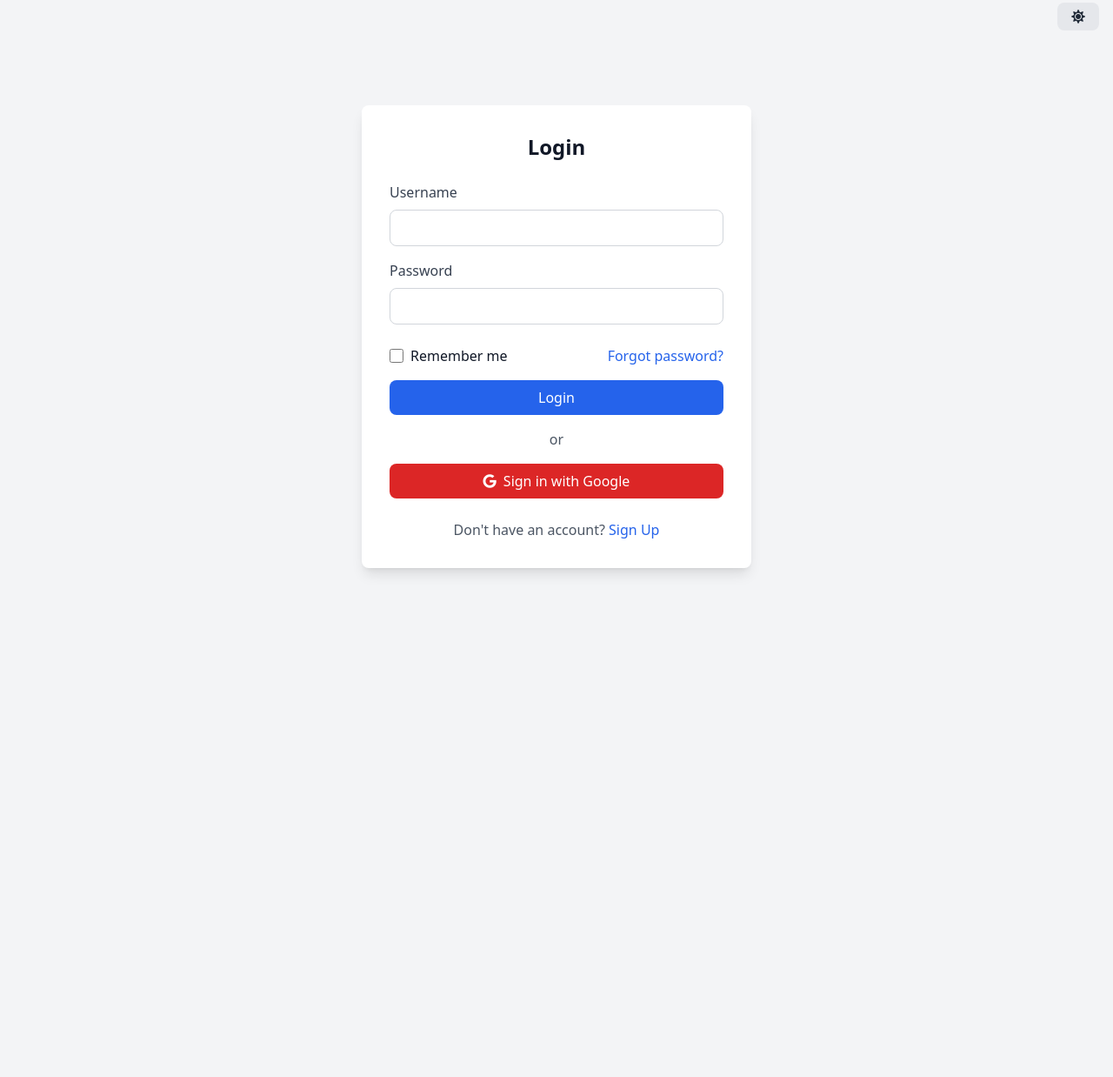
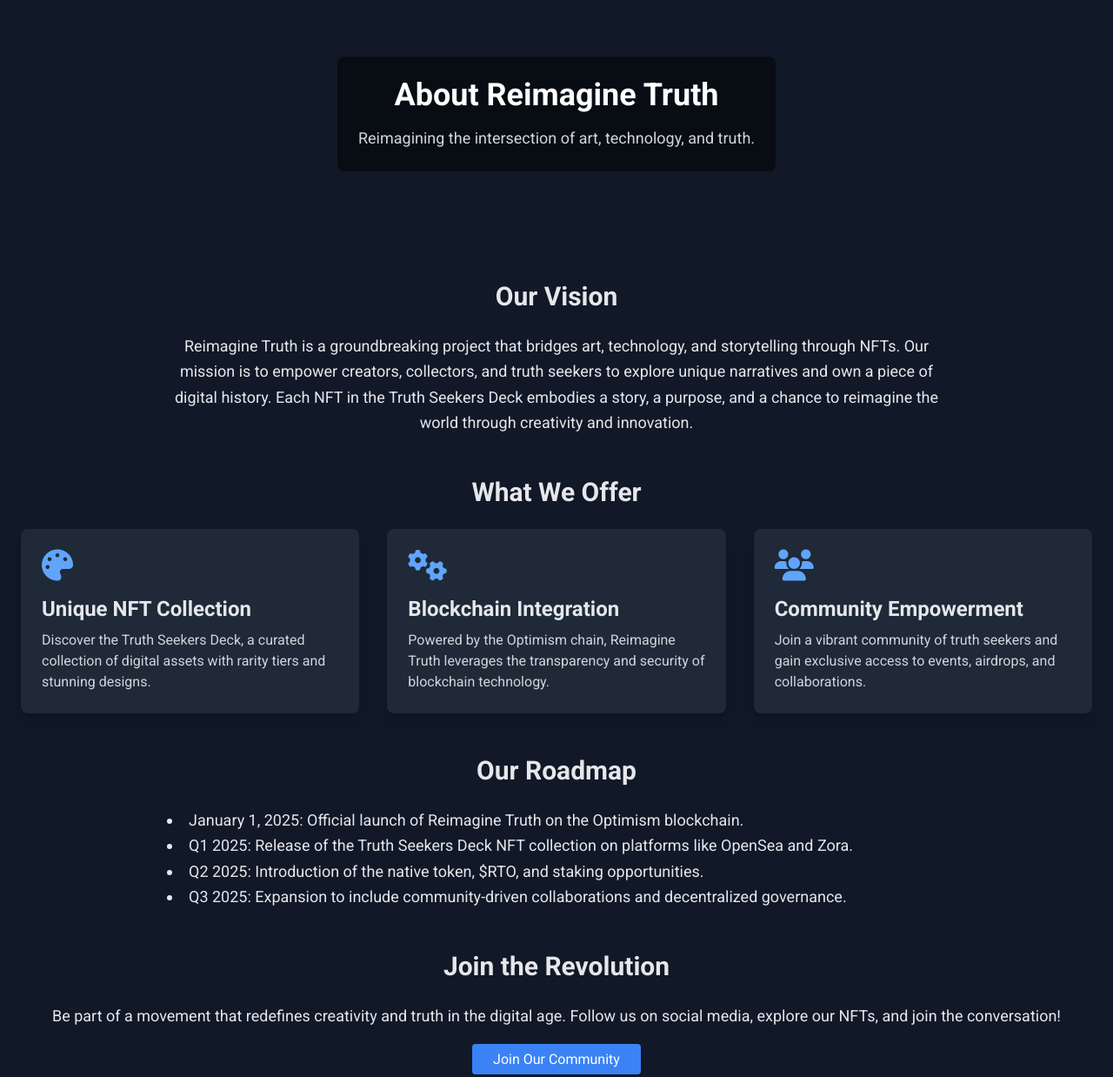
Before and after one commit to ReimagineTruth/aboutpages, a plain HTML site: page index.html in a window 1280 px wide. Shown: the part 13-1251 px from the top of the page at 87% size. Before the commit the page ends 800 px from the top, so only its background shows below. Drawn offline with nearby package versions, Linux system fonts and the light colour scheme.

Commit message:
Update index.html

```diff
--- a/index.html
+++ b/index.html
@@ -1,122 +1,127 @@
 <html lang="en">
-<head>
-    <meta charset="UTF-8">
-    <meta name="viewport" content="width=device-width, initial-scale=1.0">
-    <title>Login and Sign Up Portal</title>
-    <script src="https://cdn.tailwindcss.com"></script>
-    <link rel="stylesheet" href="https://cdnjs.cloudflare.com/ajax/libs/font-awesome/5.15.3/css/all.min.css"></link>
-    <link href="https://fonts.googleapis.com/css2?family=Roboto:wght@400;500;700&display=swap" rel="stylesheet">
-    <script>
-        // Toggle dark mode
-        function toggleDarkMode() {
-            document.documentElement.classList.toggle('dark');
-            const darkModeButtonIcon = document.getElementById('darkModeButtonIcon');
-            if (document.documentElement.classList.contains('dark')) {
-                darkModeButtonIcon.classList.remove('fa-moon');
-                darkModeButtonIcon.classList.add('fa-sun');
-            } else {
-                darkModeButtonIcon.classList.remove('fa-sun');
-                darkModeButtonIcon.classList.add('fa-moon');
-            }
+ <head>
+  <meta charset="utf-8"/>
+  <meta content="width=device-width, initial-scale=1.0" name="viewport"/>
+  <title>
+   About - Reimagine Truth
+  </title>
+  <script src="https://cdn.tailwindcss.com">
+  </script>
+  <link href="https://fonts.googleapis.com/css2?family=Roboto:wght@400;700&amp;display=swap" rel="stylesheet"/>
+  <link href="https://cdnjs.cloudflare.com/ajax/libs/font-awesome/5.15.3/css/all.min.css" rel="stylesheet"/>
+  <style>
+   body {
+            font-family: 'Roboto', sans-serif;
         }
-
-        // Show sign up form
-        function showSignUp() {
-            document.getElementById('login').classList.add('hidden');
-            document.getElementById('signup').classList.remove('hidden');
-            document.getElementById('forgot-password').classList.add('hidden');
-        }
-
-        // Show login form
-        function showLogin() {
-            document.getElementById('signup').classList.add('hidden');
-            document.getElementById('login').classList.remove('hidden');
-            document.getElementById('forgot-password').classList.add('hidden');
-        }
-
-        // Show forgot password form
-        function showForgotPassword() {
-            document.getElementById('login').classList.add('hidden');
-            document.getElementById('signup').classList.add('hidden');
-            document.getElementById('forgot-password').classList.remove('hidden');
-        }
-
-        // Enable dark mode by default
-        document.addEventListener('DOMContentLoaded', (event) => {
-            document.documentElement.classList.add('dark');
-            const darkModeButtonIcon = document.getElementById('darkModeButtonIcon');
-            darkModeButtonIcon.classList.remove('fa-moon');
-            darkModeButtonIcon.classList.add('fa-sun');
-        });
-    </script>
-</head>
-<body class="bg-gray-100 dark:bg-gray-900 flex items-center justify-center min-h-screen font-roboto">
-    <div class="absolute top-4 right-4">
-        <button id="darkModeButton" onclick="toggleDarkMode()" class="bg-gray-200 dark:bg-gray-700 text-gray-800 dark:text-gray-200 px-4 py-2 rounded-lg">
-            <i id="darkModeButtonIcon" class="fas fa-sun"></i>
-        </button>
+  </style>
+ </head>
+ <body class="bg-gray-900 text-gray-200">
+  <!-- Header Section -->
+  <header class="h-72 flex items-center justify-center text-center relative">
+   <img alt="A sharply dressed, intense-looking male character in a futuristic setting" class="absolute inset-0 w-full h-full object-cover opacity-50" height="1080" src="https://storage.googleapis.com/a1aa/image/1FQV3oXz2eyKKy6Cq1zIDUuMKYdhAqmo1q9QUZxnSM93cC8JA.jpg" style="display: none;" width="1920"/>
+   <div class="relative bg-black bg-opacity-50 p-6 rounded-lg">
+    <h1 class="text-4xl font-bold text-white">
+     About Reimagine Truth
+    </h1>
+    <p class="mt-4 text-lg text-gray-300">
+     Reimagining the intersection of art, technology, and truth.
+    </p>
+   </div>
+  </header>
+  <!-- Main Content -->
+  <main class="px-6 py-12">
+   <!-- About Section -->
+   <section class="mb-12">
+    <h2 class="text-3xl font-bold text-center mb-6">
+     Our Vision
+    </h2>
+    <p class="text-lg leading-relaxed text-center max-w-4xl mx-auto">
+     Reimagine Truth is a groundbreaking project that bridges art, technology, and storytelling through NFTs.
+                Our mission is to empower creators, collectors, and truth seekers to explore unique narratives and own a piece of digital history.
+                Each NFT in the Truth Seekers Deck embodies a story, a purpose, and a chance to reimagine the world through creativity and innovation.
+    </p>
+   </section>
+   <!-- Features Section -->
+   <section class="mb-12">
+    <h2 class="text-3xl font-bold text-center mb-6">
+     What We Offer
+    </h2>
+    <div class="grid grid-cols-1 md:grid-cols-3 gap-8">
+     <!-- Feature 1 -->
+     <div class="bg-gray-800 p-6 rounded-lg shadow-lg">
+      <i class="fas fa-palette text-blue-400 text-4xl mb-4">
+      </i>
+      <h3 class="text-2xl font-bold mb-2">
+       Unique NFT Collection
+      </h3>
+      <p class="text-gray-300">
+       Discover the Truth Seekers Deck, a curated collection of digital assets with rarity tiers and stunning designs.
+      </p>
+     </div>
+     <!-- Feature 2 -->
+     <div class="bg-gray-800 p-6 rounded-lg shadow-lg">
+      <i class="fas fa-cogs text-blue-400 text-4xl mb-4">
+      </i>
+      <h3 class="text-2xl font-bold mb-2">
+       Blockchain Integration
+      </h3>
+      <p class="text-gray-300">
+       Powered by the Optimism chain, Reimagine Truth leverages the transparency and security of blockchain technology.
+      </p>
+     </div>
+     <!-- Feature 3 -->
+     <div class="bg-gray-800 p-6 rounded-lg shadow-lg">
+      <i class="fas fa-users text-blue-400 text-4xl mb-4">
+      </i>
+      <h3 class="text-2xl font-bold mb-2">
+       Community Empowerment
+      </h3>
+      <p class="text-gray-300">
+       Join a vibrant community of truth seekers and gain exclusive access to events, airdrops, and collaborations.
+      </p>
+     </div>
     </div>
-    <div id="login" class="bg-white dark:bg-gray-800 p-8 rounded-lg shadow-lg w-full max-w-md">
-        <h2 class="text-2xl font-bold mb-6 text-center text-gray-900 dark:text-gray-100">Login</h2>
-        <form action="#" method="POST">
-            <div class="mb-4">
-                <label for="username" class="block text-gray-700 dark:text-gray-300 font-medium mb-2">Username</label>
-                <input type="text" id="username" name="username" class="w-full px-3 py-2 border border-gray-300 dark:border-gray-600 rounded-lg focus:outline-none focus:ring-2 focus:ring-blue-500 dark:bg-gray-700 dark:text-gray-200" required>
-            </div>
-            <div class="mb-6">
-                <label for="password" class="block text-gray-700 dark:text-gray-300 font-medium mb-2">Password</label>
-                <input type="password" id="password" name="password" class="w-full px-3 py-2 border border-gray-300 dark:border-gray-600 rounded-lg focus:outline-none focus:ring-2 focus:ring-blue-500 dark:bg-gray-700 dark:text-gray-200" required>
-            </div>
-            <div class="flex items-center justify-between mb-4">
-                <div class="flex items-center">
-                    <input type="checkbox" id="remember" name="remember" class="h-4 w-4 text-blue-600 focus:ring-blue-500 border-gray-300 dark:border-gray-600 rounded">
-                    <label for="remember" class="ml-2 block text-gray-900 dark:text-gray-300">Remember me</label>
-                </div>
-                <a href="javascript:void(0);" onclick="showForgotPassword()" class="text-blue-600 dark:text-blue-400 hover:underline">Forgot password?</a>
-            </div>
-            <button type="submit" class="w-full bg-blue-600 text-white py-2 rounded-lg hover:bg-blue-700 focus:outline-none focus:ring-2 focus:ring-blue-500">Login</button>
-        </form>
-        <div class="text-center my-4">
-            <span class="text-gray-600 dark:text-gray-400">or</span>
-        </div>
-        <div class="text-center">
-            <a href="/auth/google" class="w-full inline-flex items-center justify-center bg-red-600 text-white py-2 rounded-lg hover:bg-red-700 focus:outline-none focus:ring-2 focus:ring-red-500">
-                <i class="fab fa-google mr-2"></i> Sign in with Google
-            </a>
-        </div>
-        <p class="text-center text-gray-600 dark:text-gray-400 mt-6">Don't have an account? <a href="javascript:void(0);" onclick="showSignUp()" class="text-blue-600 dark:text-blue-400 hover:underline">Sign Up</a></p>
-    </div>
-
-    <div id="signup" class="bg-white dark:bg-gray-800 p-8 rounded-lg shadow-lg w-full max-w-md mt-8 hidden">
-        <h2 class="text-2xl font-bold mb-6 text-center text-gray-900 dark:text-gray-100">Sign Up</h2>
-        <form action="#" method="POST">
-            <div class="mb-4">
-                <label for="new-username" class="block text-gray-700 dark:text-gray-300 font-medium mb-2">Username</label>
-                <input type="text" id="new-username" name="new-username" class="w-full px-3 py-2 border border-gray-300 dark:border-gray-600 rounded-lg focus:outline-none focus:ring-2 focus:ring-blue-500 dark:bg-gray-700 dark:text-gray-200" required>
-            </div>
-            <div class="mb-4">
-                <label for="email" class="block text-gray-700 dark:text-gray-300 font-medium mb-2">Email</label>
-                <input type="email" id="email" name="email" class="w-full px-3 py-2 border border-gray-300 dark:border-gray-600 rounded-lg focus:outline-none focus:ring-2 focus:ring-blue-500 dark:bg-gray-700 dark:text-gray-200" required>
-            </div>
-            <div class="mb-6">
-                <label for="new-password" class="block text-gray-700 dark:text-gray-300 font-medium mb-2">Password</label>
-                <input type="password" id="new-password" name="new-password" class="w-full px-3 py-2 border border-gray-300 dark:border-gray-600 rounded-lg focus:outline-none focus:ring-2 focus:ring-blue-500 dark:bg-gray-700 dark:text-gray-200" required>
-            </div>
-            <button type="submit" class="w-full bg-blue-600 text-white py-2 rounded-lg hover:bg-blue-700 focus:outline-none focus:ring-2 focus:ring-blue-500">Sign Up</button>
-        </form>
-        <p class="text-center text-gray-600 dark:text-gray-400 mt-6">Already have an account? <a href="javascript:void(0);" onclick="showLogin()" class="text-blue-600 dark:text-blue-400 hover:underline">Login</a></p>
-    </div>
-
-    <div id="forgot-password" class="bg-white dark:bg-gray-800 p-8 rounded-lg shadow-lg w-full max-w-md mt-8 hidden">
-        <h2 class="text-2xl font-bold mb-6 text-center text-gray-900 dark:text-gray-100">Forgot Password</h2>
-        <form action="#" method="POST">
-            <div class="mb-4">
-                <label for="reset-email" class="block text-gray-700 dark:text-gray-300 font-medium mb-2">Email</label>
-                <input type="email" id="reset-email" name="reset-email" class="w-full px-3 py-2 border border-gray-300 dark:border-gray-600 rounded-lg focus:outline-none focus:ring-2 focus:ring-blue-500 dark:bg-gray-700 dark:text-gray-200" required>
-            </div>
-            <button type="submit" class="w-full bg-blue-600 text-white py-2 rounded-lg hover:bg-blue-700 focus:outline-none focus:ring-2 focus:ring-blue-500">Reset Password</button>
-        </form>
-        <p class="text-center text-gray-600 dark:text-gray-400 mt-6">Remembered your password? <a href="javascript:void(0);" onclick="showLogin()" class="text-blue-600 dark:text-blue-400 hover:underline">Login</a></p>
-    </div>
-</body>
+   </section>
+   <!-- Roadmap Section -->
+   <section class="mb-12">
+    <h2 class="text-3xl font-bold text-center mb-6">
+     Our Roadmap
+    </h2>
+    <ul class="list-disc list-inside max-w-4xl mx-auto text-lg leading-relaxed">
+     <li>
+      January 1, 2025: Official launch of Reimagine Truth on the Optimism blockchain.
+     </li>
+     <li>
+      Q1 2025: Release of the Truth Seekers Deck NFT collection on platforms like OpenSea and Zora.
+     </li>
+     <li>
+      Q2 2025: Introduction of the native token, $RTO, and staking opportunities.
+     </li>
+     <li>
+      Q3 2025: Expansion to include community-driven collaborations and decentralized governance.
+     </li>
+    </ul>
+   </section>
+   <!-- Call to Action -->
+   <section class="text-center">
+    <h2 class="text-3xl font-bold mb-6">
+     Join the Revolution
+    </h2>
+    <p class="text-lg leading-relaxed mb-6">
+     Be part of a movement that redefines creativity and truth in the digital age. Follow us on social media, explore our NFTs, and join the conversation!
+    </p>
+    <a class="bg-blue-500 text-white py-2 px-6 rounded hover:bg-blue-600" href="https://linktr.ee/reimagine_truth" target="_blank">
+     Join Our Community
+    </a>
+   </section>
+  </main>
+  <!-- Footer -->
+  <footer class="bg-gray-800 text-gray-300 py-6 text-center">
+   <p>
+    © 2024 Reimagine Truth. All rights reserved.
+   </p>
+  </footer>
+  <script crossorigin="anonymous" src="https://kit.fontawesome.com/a076d05399.js">
+  </script>
+ </body>
 </html>
```
